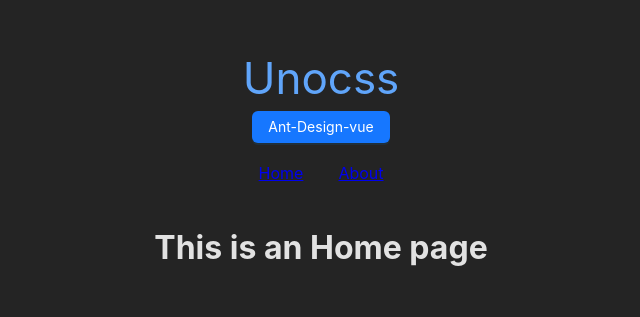
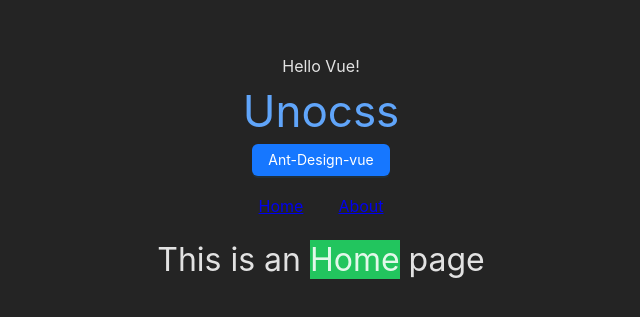
Before and after one commit to langliangliang/starter, a Vue app: page / in a window 1280 px wide. Shown: the part 239-556 px from the top of the page, without its empty margins (319-959 px from the left). Built offline with nearby package versions, Linux system fonts and the light colour scheme.

Commit message:
:sparkles: feat: add component demo

```diff
--- a/components.d.ts
+++ b/components.d.ts
@@ -14,6 +14,7 @@
     IconEcosystem: typeof import('./src/components/icons/IconEcosystem.vue')['default']
     IconSupport: typeof import('./src/components/icons/IconSupport.vue')['default']
     IconTooling: typeof import('./src/components/icons/IconTooling.vue')['default']
+    MyComponent: typeof import('./src/components/MyComponent.vue')['default']
     RouterLink: typeof import('vue-router')['RouterLink']
     RouterView: typeof import('vue-router')['RouterView']
     TheWelcome: typeof import('./src/components/TheWelcome.vue')['default']
--- a/src/App.vue
+++ b/src/App.vue
@@ -1,8 +1,10 @@
 <script setup>
+import MyComponent from './components/MyComponent.vue'
 </script>
 
 <template>
   <div class="flex flex-col h-[100vh] justify-center items-center">
+    <MyComponent msg="Vue" />
     <div
       text="44px"
       color="blue"
--- /dev/null
+++ b/src/components/MyComponent.vue
@@ -0,0 +1,13 @@
+<script setup>
+const props = defineProps({
+  msg: String,
+})
+</script>
+
+<template>
+  <div>Hello {{ props.msg }}!</div>
+</template>
+
+<style lang="scss" scoped>
+
+</style>
--- a/src/views/AboutView.vue
+++ b/src/views/AboutView.vue
@@ -3,7 +3,9 @@
 
 <template>
   <main>
-    <h1>This is an About page</h1>
+    <div text-8>
+      This is an <span bg-green-500>About</span> page
+    </div>
   </main>
 </template>
 
--- a/src/views/HomeView.vue
+++ b/src/views/HomeView.vue
@@ -3,7 +3,9 @@
 
 <template>
   <main>
-    <h1>This is an Home page</h1>
+    <div text-8>
+      This is an <span bg-green-500>Home</span> page
+    </div>
   </main>
 </template>
 
```
